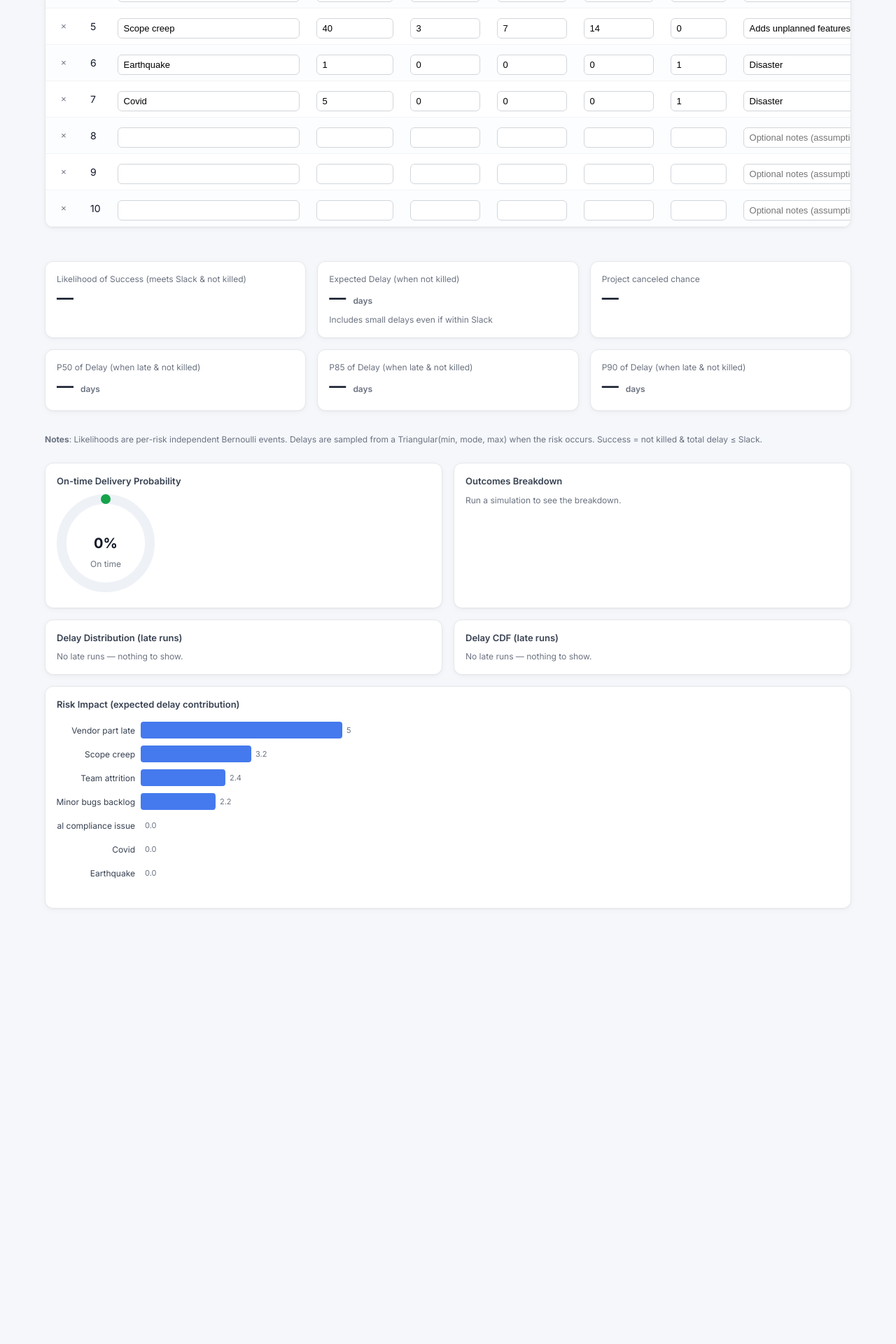
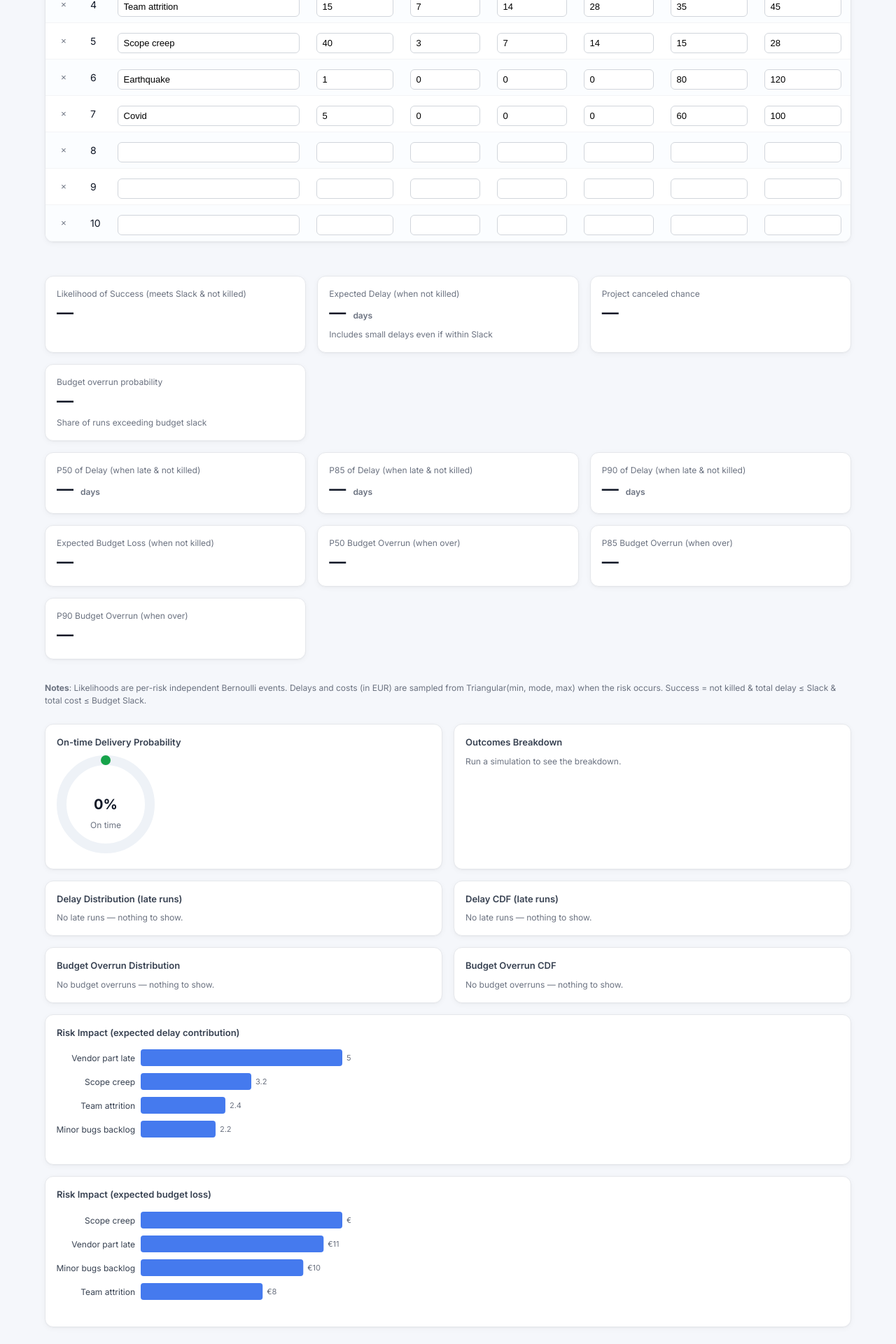
Before and after one commit to TheWizardOuss/risk-sim, a React (Vite) app: page / in a window 1280 px wide. Shown: the part 515-2435 px from the top of the page at 70% size. Before the commit the page ends 1837 px from the top, so only its background shows below. Built offline with nearby package versions, Linux system fonts and the light colour scheme.

Commit message:
Add budget risk modeling and EUR formatting

```diff
--- a/src/App.tsx
+++ b/src/App.tsx
@@ -8,6 +8,9 @@ type Risk = {
   min: number | ""; // days
   mode: number | "";
   max: number | "";
+  costMin: number | ""; // budget units
+  costMode: number | "";
+  costMax: number | "";
   kill: 0 | 1 | "";
   notes?: string;
 };
@@ -15,16 +18,30 @@ type Risk = {
 type Results = {
   successPct: number; // 0..1
   killedPct: number; // 0..1
+  budgetExceededPct: number; // 0..1
   expectedDelayNotKilled: number; // days
+  expectedCostNotKilled: number; // budget units
   p50Late: number; // days (only late & not killed)
   p85Late: number;
   p90Late: number;
+  p50BudgetOverrun: number; // budget units beyond slack
+  p85BudgetOverrun: number;
+  p90BudgetOverrun: number;
   runs: number;
   lateCount: number;
+  budgetExceededCount: number;
   notKilledCount: number;
   lateBins?: number[]; // histogram counts of late delays (> slack)
   lateMax?: number; // max of late delays (x-axis max)
+  budgetBins?: number[];
+  budgetMax?: number;
 };
+
+const currencyFormatter = new Intl.NumberFormat('en-US', {
+  style: 'currency',
+  currency: 'EUR',
+  maximumFractionDigits: 0,
+});
 
 // ---------- Worker code as a string (typed to satisfy TS) ----------
 const workerCode = () => {
@@ -65,31 +82,50 @@ const workerCode = () => {
     const rng = makeMulberry32(seed);
 
     const risks = data.risks || [] as any[];
-    const R: { p: number; a: number; m: number; b: number; kill: number }[] = [];
+    const R: {
+      p: number;
+      a: number;
+      m: number;
+      b: number;
+      kill: number;
+      costA: number;
+      costM: number;
+      costB: number;
+    }[] = [];
     for (let i = 0; i < risks.length; i++) {
       const r = risks[i] || {};
       const p = Math.max(0, Math.min(1, (Number(r.likelihood) || 0) / 100));
       const a = Number(r.min) || 0;
       const m = Number(r.mode) || 0;
       const b = Number(r.max) || 0;
+      const costA = Number(r.costMin) || 0;
+      const costM = Number(r.costMode) || 0;
+      const costB = Number(r.costMax) || 0;
       const kill = Number(r.kill) ? 1 : 0;
-      if (isFinite(p) && p > 0 && (kill === 1 || (a !== 0 || m !== 0 || b !== 0))) {
-        R.push({ p, a, m, b, kill });
+      const hasDelay = (a !== 0 || m !== 0 || b !== 0);
+      const hasCost = (costA !== 0 || costM !== 0 || costB !== 0);
+      if (isFinite(p) && p > 0 && (kill === 1 || hasDelay || hasCost)) {
+        R.push({ p, a, m, b, kill, costA, costM, costB });
       }
     }
 
-    const N = Math.max(1, Math.min(20000, Math.floor(Number(data.iterations) || 0)));
+    const N = Math.max(1, Math.min(50000, Math.floor(Number(data.iterations) || 0)));
     const slack = Math.max(0, Number(data.slack) || 0);
+    const budgetSlack = Math.max(0, Number(data.budgetSlack) || 0);
 
     let successCount = 0;
     let killedCount = 0;
     let notKilledCount = 0;
     let sumDelayNotKilled = 0;
+    let sumCostNotKilled = 0;
+    let budgetExceededCount = 0;
     const lateDelays: number[] = [];
+    const budgetOverruns: number[] = [];
 
     for (let i = 0; i < N; i++) {
       let anyKill = false;
       let totalDelay = 0;
+      let totalCost = 0;
       for (let j = 0; j < R.length; j++) {
         const r = R[j];
         if (rng() < r.p) {
@@ -97,15 +133,24 @@ const workerCode = () => {
           if (r.b > r.a && r.m >= r.a && r.m <= r.b) {
             totalDelay += sampleTriangular(r.a, r.m, r.b, rng);
           }
+          if (r.costB > r.costA && r.costM >= r.costA && r.costM <= r.costB) {
+            totalCost += sampleTriangular(r.costA, r.costM, r.costB, rng);
+          } else if (r.costA === r.costB && r.costA === r.costM && r.costA !== 0) {
+            totalCost += r.costA;
+          }
         }
       }
-      const success = !anyKill && totalDelay <= slack;
+      const overBudget = totalCost > budgetSlack;
+      if (overBudget) budgetExceededCount++;
+      const success = !anyKill && totalDelay <= slack && !overBudget;
       if (success) successCount++;
       if (anyKill) killedCount++;
       if (!anyKill) {
         notKilledCount++;
         sumDelayNotKilled += totalDelay;
+        sumCostNotKilled += totalCost;
         if (totalDelay > slack) lateDelays.push(totalDelay);
+        if (overBudget) budgetOverruns.push(totalCost - budgetSlack);
       }
       if (i % 1000 === 0) (self as any).postMessage({ type: "progress", done: i, total: N });
     }
@@ -113,9 +158,14 @@ const workerCode = () => {
     const successPct = successCount / N;
     const killedPct = killedCount / N;
     const expectedDelayNotKilled = notKilledCount ? sumDelayNotKilled / notKilledCount : 0;
+    const expectedCostNotKilled = notKilledCount ? sumCostNotKilled / notKilledCount : 0;
+    const budgetExceededPct = budgetExceededCount / N;
     const p50Late = percentile(lateDelays, 0.5);
     const p85Late = percentile(lateDelays, 0.85);
     const p90Late = percentile(lateDelays, 0.9);
+    const p50BudgetOverrun = percentile(budgetOverruns, 0.5);
+    const p85BudgetOverrun = percentile(budgetOverruns, 0.85);
+    const p90BudgetOverrun = percentile(budgetOverruns, 0.9);
 
     // Build histogram of late delays to avoid sending large arrays
     let lateBins: number[] = [];
@@ -132,20 +182,42 @@ const workerCode = () => {
       }
     }
 
+    let budgetBins: number[] = [];
+    let budgetMax = 0;
+    if (budgetOverruns.length > 0) {
+      budgetMax = Math.max(...budgetOverruns);
+      const BIN_COUNT = 20;
+      budgetBins = Array(BIN_COUNT).fill(0);
+      const width = budgetMax > 0 ? budgetMax / BIN_COUNT : 1;
+      for (let i = 0; i < budgetOverruns.length; i++) {
+        const v = budgetOverruns[i];
+        const b = Math.min(BIN_COUNT - 1, Math.floor(v / Math.max(1e-12, width)));
+        budgetBins[b]++;
+      }
+    }
+
     (self as any).postMessage({
       type: "done",
       results: {
         successPct,
         killedPct,
+        budgetExceededPct,
         expectedDelayNotKilled,
+        expectedCostNotKilled,
         p50Late,
         p85Late,
         p90Late,
+        p50BudgetOverrun,
+        p85BudgetOverrun,
+        p90BudgetOverrun,
         runs: N,
         lateCount: lateDelays.length,
+        budgetExceededCount,
         notKilledCount,
         lateBins,
         lateMax,
+        budgetBins,
+        budgetMax,
       },
     });
   };
@@ -181,12 +253,19 @@ function useWorker() {
     };
   }, []);
 
-  const run = (risks: Risk[], iterations: number, slack: number, seed?: number) => {
+  const run = (risks: Risk[], iterations: number, slack: number, budgetSlack: number, seed?: number) => {
     if (!workerRef.current) return;
     setRunning(true);
     setResults(null);
-    setProgress({ done: 0, total: Math.min(20000, Math.max(1, Math.floor(iterations))) });
-    workerRef.current.postMessage({ cmd: "run", risks, iterations, slack, seed: seed ?? Math.floor(Math.random() * 1e9) });
+    setProgress({ done: 0, total: Math.min(50000, Math.max(1, Math.floor(iterations))) });
+    workerRef.current.postMessage({
+      cmd: "run",
+      risks,
+      iterations,
+      slack,
+      budgetSlack,
+      seed: seed ?? Math.floor(Math.random() * 1e9),
+    });
   };
 
   const stop = () => {
@@ -205,16 +284,27 @@ function useWorker() {
   return { run, stop, running, progress, results };
 }
 
-const emptyRisk = (): Risk => ({ name: "", likelihood: "", min: "", mode: "", max: "", kill: "", notes: "" });
+const emptyRisk = (): Risk => ({
+  name: "",
+  likelihood: "",
+  min: "",
+  mode: "",
+  max: "",
+  costMin: "",
+  costMode: "",
+  costMax: "",
+  kill: "",
+  notes: "",
+});
 
 const sampleRisks: Risk[] = [
-  { name: "Minor bugs backlog", likelihood: 50, min: 2, mode: 4, max: 7, kill: 0, notes: "Nuisance work slows testing" },
-  { name: "Vendor part late", likelihood: 25, min: 10, mode: 20, max: 40, kill: 0, notes: "External dependency" },
-  { name: "Critical compliance issue", likelihood: 5, min: 0, mode: 0, max: 0, kill: 1, notes: "If it hits, project is stopped" },
-  { name: "Team attrition", likelihood: 15, min: 7, mode: 14, max: 28, kill: 0, notes: "Loss of key engineer" },
-  { name: "Scope creep", likelihood: 40, min: 3, mode: 7, max: 14, kill: 0, notes: "Adds unplanned features" },
-  { name: "Earthquake", likelihood: 1, min: 0, mode: 0, max: 0, kill: 1, notes: "Disaster" },
-  { name: "Covid", likelihood: 5, min: 0, mode: 0, max: 0, kill: 1, notes: "Disaster" },
+  { name: "Minor bugs backlog", likelihood: 50, min: 2, mode: 4, max: 7, costMin: 10, costMode: 18, costMax: 32, kill: 0, notes: "Nuisance work slows testing" },
+  { name: "Vendor part late", likelihood: 25, min: 10, mode: 20, max: 40, costMin: 25, costMode: 40, costMax: 70, kill: 0, notes: "External dependency" },
+  { name: "Critical compliance issue", likelihood: 5, min: 0, mode: 0, max: 0, costMin: 50, costMode: 90, costMax: 140, kill: 1, notes: "If it hits, project is stopped" },
+  { name: "Team attrition", likelihood: 15, min: 7, mode: 14, max: 28, costMin: 35, costMode: 45, costMax: 70, kill: 0, notes: "Loss of key engineer" },
+  { name: "Scope creep", likelihood: 40, min: 3, mode: 7, max: 14, costMin: 15, costMode: 28, costMax: 50, kill: 0, notes: "Adds unplanned features" },
+  { name: "Earthquake", likelihood: 1, min: 0, mode: 0, max: 0, costMin: 80, costMode: 120, costMax: 200, kill: 1, notes: "Disaster" },
+  { name: "Covid", likelihood: 5, min: 0, mode: 0, max: 0, costMin: 60, costMode: 100, costMax: 160, kill: 1, notes: "Disaster" },
 ];
 
 export default function RiskSimulatorApp() {
@@ -225,6 +315,7 @@ export default function RiskSimulatorApp() {
   });
   const [iterations, setIterations] = useState(20000);
   const [slack, setSlack] = useState(15);
+  const [budgetSlack, setBudgetSlack] = useState(100);
   const [seed, setSeed] = useState<string>("");
   const { run, stop, running, progress, results } = useWorker();
 
@@ -261,17 +352,23 @@ export default function RiskSimulatorApp() {
         min: r.min === "" ? 0 : Number(r.min),
         mode: r.mode === "" ? 0 : Number(r.mode),
         max: r.max === "" ? 0 : Number(r.max),
+        costMin: r.costMin === "" ? 0 : Number(r.costMin),
+        costMode: r.costMode === "" ? 0 : Number(r.costMode),
+        costMax: r.costMax === "" ? 0 : Number(r.costMax),
         kill: (r.kill === "" ? 0 : Number(r.kill)) as 0 | 1,
       }))
       .filter((r) => (
         (r.likelihood as number) > 0 &&
-        (r.kill === 1 || (Number.isFinite(r.min) && Number.isFinite(r.mode) && Number.isFinite(r.max)))
+        (r.kill === 1 ||
+          (Number.isFinite(r.min) && Number.isFinite(r.mode) && Number.isFinite(r.max) && (r.min !== 0 || r.mode !== 0 || r.max !== 0)) ||
+          (Number.isFinite(r.costMin) && Number.isFinite(r.costMode) && Number.isFinite(r.costMax) && (r.costMin !== 0 || r.costMode !== 0 || r.costMax !== 0)))
       ));
 
-    const iters = Math.max(1, Math.min(20000, Math.floor(iterations)));
+    const iters = Math.max(1, Math.min(50000, Math.floor(iterations)));
     const slackDays = Math.max(0, Number(slack));
+    const budgetSlackValue = Math.max(0, Number(budgetSlack));
     const sd = seed.trim() !== "" ? Number(seed) : Math.floor(Math.random() * 1e9);
-    run(prepared as any, iters, slackDays, sd);
+    run(prepared as any, iters, slackDays, budgetSlackValue, sd);
   };
 
   const clearRow = (idx: number) => {
@@ -280,28 +377,44 @@ export default function RiskSimulatorApp() {
 
   const fmtPct = (x?: number | null) => (x == null ? "—" : (x * 100).toFixed(1) + "%");
   const fmtNum = (x?: number | null) => (x == null ? "—" : (Math.round((x as number) * 10) / 10).toString());
+  const fmtCurrency = (x?: number | null) => {
+    if (x == null) return "—";
+    return currencyFormatter.format(Math.round((x as number) * 100) / 100).replace(/\u00A0/g, ' ');
+  };
 
   // Risk impact (static expected contribution approximation for ranking)
-  const impact = risks
-    .filter(r => (r.name?.trim() || r.likelihood || r.min || r.mode || r.max || r.kill) !== "")
+  const riskSummaries = risks
+    .filter(r => (r.name?.trim() || r.likelihood || r.min || r.mode || r.max || r.costMin || r.costMode || r.costMax || r.kill) !== "")
     .map(r => {
       const p = Math.max(0, Math.min(1, (Number(r.likelihood) || 0) / 100));
       const a = Number(r.min) || 0;
       const m = Number(r.mode) || 0;
       const b = Number(r.max) || 0;
+      const costA = Number(r.costMin) || 0;
+      const costM = Number(r.costMode) || 0;
+      const costB = Number(r.costMax) || 0;
       const kill = Number(r.kill) ? 1 : 0;
       const expectedDelay = kill ? 0 : ((a + m + b) / 3) * p;
+      const expectedCost = kill ? 0 : ((costA + costM + costB) / 3) * p;
       const cancelProb = kill ? p : 0;
-      return { name: r.name || "(untitled)", expectedDelay, cancelProb };
+      return { name: r.name || "(untitled)", expectedDelay, expectedCost, cancelProb };
     })
-    .filter(x => x.expectedDelay > 0 || x.cancelProb > 0)
-    .sort((x, y) => (y.expectedDelay + y.cancelProb) - (x.expectedDelay + x.cancelProb))
+    .filter(x => x.expectedDelay > 0 || x.expectedCost > 0 || x.cancelProb > 0);
+
+  const delayImpact = riskSummaries
+    .filter(x => x.expectedDelay > 0)
+    .sort((x, y) => y.expectedDelay - x.expectedDelay)
+    .slice(0, 8);
+
+  const costImpact = riskSummaries
+    .filter(x => x.expectedCost > 0)
+    .sort((x, y) => y.expectedCost - x.expectedCost)
     .slice(0, 8);
 
   return (
     <div className="container">
       <h1 className="page-title">Project Risk Simulator</h1>
-      <p className="subtitle">Up to 50 risks · 20,000 simulations · Client-side only (no backend)</p>
+      <p className="subtitle">Up to 50 risks · 50,000 simulations · Client-side only (no backend)</p>
 
       <div className="grid-3 mb-6">
         <div className="card">
@@ -310,9 +423,14 @@ export default function RiskSimulatorApp() {
                  onChange={(e) => setSlack(Number(e.target.value))} min={0} />
         </div>
         <div className="card">
-          <label className="label">Iterations (max 20,000)</label>
+          <label className="label">Budget Slack (EUR)</label>
+          <input type="number" className="input" value={budgetSlack}
+                 onChange={(e) => setBudgetSlack(Number(e.target.value))} min={0} />
+        </div>
+        <div className="card">
+          <label className="label">Iterations (max 50,000)</label>
           <input type="number" className="input" value={iterations}
-                 onChange={(e) => setIterations(Number(e.target.value))} min={100} max={20000} step={100} />
+                 onChange={(e) => setIterations(Number(e.target.value))} min={100} max={50000} step={100} />
         </div>
         <div className="card">
           <label className="label">Random Seed (optional)</label>
@@ -345,6 +463,9 @@ export default function RiskSimulatorApp() {
               <th title="Best-case delay in days if the risk occurs (triangular minimum). Must be ≤ Most likely ≤ Max.">Min (days)</th>
               <th title="Most likely delay in days if the risk occurs (triangular mode). Must be between Min and Max.">Most likely</th>
               <th title="Worst-case delay in days if the risk occurs (triangular maximum). Must be ≥ Most likely.">Max (days)</th>
+              <th title="Best-case budget impact if the risk occurs (triangular minimum). Set 0 if no cost impact.">Cost Min (EUR)</th>
+              <th title="Most likely budget impact if the risk occurs (triangular mode).">Cost Most likely (EUR)</th>
+              <th title="Worst-case budget impact if the risk occurs (triangular maximum).">Cost Max (EUR)</th>
               <th title="Set to 1 if the risk cancels the project whenever it occurs; 0 otherwise. When 1, delay fields are ignored.">Kill (0/1)</th>
               <th title="Optional notes or clarifications about the risk.">Notes</th>
             </tr>
@@ -383,6 +504,21 @@ export default function RiskSimulatorApp() {
                   <input type="number" min={0} className="input input-sm" style={{ width: 100 }} value={r.max as any}
                          title="Worst-case delay if risk occurs (triangular maximum)."
                          onChange={(e) => setRisks(prev => prev.map((x,i)=> i===idx? { ...x, max: e.target.value === ''? '' : Number(e.target.value) }: x))} />
+                </td>
+                <td>
+                  <input type="number" min={0} className="input input-sm" style={{ width: 110 }} value={r.costMin as any}
+                         title="Best-case budget impact if risk occurs (triangular minimum)."
+                         onChange={(e) => setRisks(prev => prev.map((x,i)=> i===idx? { ...x, costMin: e.target.value === ''? '' : Number(e.target.value) }: x))} />
+                </td>
+                <td>
+                  <input type="number" min={0} className="input input-sm" style={{ width: 110 }} value={r.costMode as any}
+                         title="Most likely budget impact if risk occurs (triangular mode)."
+                         onChange={(e) => setRisks(prev => prev.map((x,i)=> i===idx? { ...x, costMode: e.target.value === ''? '' : Number(e.target.value) }: x))} />
+                </td>
+                <td>
+                  <input type="number" min={0} className="input input-sm" style={{ width: 110 }} value={r.costMax as any}
+                         title="Worst-case budget impact if risk occurs (triangular maximum)."
+                         onChange={(e) => setRisks(prev => prev.map((x,i)=> i===idx? { ...x, costMax: e.target.value === ''? '' : Number(e.target.value) }: x))} />
                 </td>
                 <td>
                   <input type="number" min={0} max={1} className="input input-sm" style={{ width: 80 }} value={r.kill as any}
@@ -429,6 +565,11 @@ export default function RiskSimulatorApp() {
           <div className="stat-label">Project canceled chance</div>
           <div className="stat-value">{results ? fmtPct(results.killedPct) : "—"}</div>
         </div>
+        <div className="stat-card">
+          <div className="stat-label">Budget overrun probability</div>
+          <div className="stat-value">{results ? fmtPct(results.budgetExceededPct) : "—"}</div>
+          <div className="stat-label" style={{ marginTop: 4 }}>Share of runs exceeding budget slack</div>
+        </div>
       </div>
 
       <div className="stats-grid mt-4">
@@ -446,14 +587,45 @@ export default function RiskSimulatorApp() {
         </div>
       </div>
 
+      <div className="stats-grid mt-4">
+        <div className="stat-card">
+          <div className="stat-label">Expected Budget Loss (when not killed)</div>
+          <div className="stat-value">{results ? fmtCurrency(results.expectedCostNotKilled) : "—"}</div>
+        </div>
+        <div className="stat-card">
+          <div className="stat-label">P50 Budget Overrun (when over)</div>
+          <div className="stat-value">
+            {results && results.budgetExceededCount > 0 ? (
+              fmtCurrency(results.p50BudgetOverrun)
+            ) : '—'}
+          </div>
+        </div>
+        <div className="stat-card">
+          <div className="stat-label">P85 Budget Overrun (when over)</div>
+          <div className="stat-value">
+            {results && results.budgetExceededCount > 0 ? (
+              fmtCurrency(results.p85BudgetOverrun)
+            ) : '—'}
+          </div>
+        </div>
+        <div className="stat-card">
+          <div className="stat-label">P90 Budget Overrun (when over)</div>
+          <div className="stat-value">
+            {results && results.budgetExceededCount > 0 ? (
+              fmtCurrency(results.p90BudgetOverrun)
+            ) : '—'}
+          </div>
+        </div>
+      </div>
+
       {results && (
         <div className="meta mt-4">
-          <div>Runs: {results.runs.toLocaleString()} · Not killed runs: {results.notKilledCount.toLocaleString()} · Late runs: {results.lateCount.toLocaleString()}</div>
+          <div>Runs: {results.runs.toLocaleString()} · Not killed runs: {results.notKilledCount.toLocaleString()} · Late runs: {results.lateCount.toLocaleString()} · Budget overruns: {results.budgetExceededCount.toLocaleString()}</div>
         </div>
       )}
 
       <div className="notes mt-8">
-        <p><strong>Notes</strong>: Likelihoods are per-risk independent Bernoulli events. Delays are sampled from a Triangular(min, mode, max) when the risk occurs. Success = not killed & total delay ≤ Slack.</p>
+        <p><strong>Notes</strong>: Likelihoods are per-risk independent Bernoulli events. Delays and costs (in EUR) are sampled from Triangular(min, mode, max) when the risk occurs. Success = not killed & total delay ≤ Slack & total cost ≤ Budget Slack.</p>
       </div>
 
       {/* Charts */}
@@ -470,13 +642,13 @@ export default function RiskSimulatorApp() {
               <StackedBar
                 segments={[
                   { value: results.successPct, color: '#16a34a', label: 'On-time' },
-                  { value: Math.max(0, 1 - results.killedPct - results.successPct), color: '#2563eb', label: 'Late' },
+                  { value: Math.max(0, 1 - results.killedPct - results.successPct), color: '#2563eb', label: 'Late / Over budget' },
                   { value: results.killedPct, color: '#dc2626', label: 'Killed' },
                 ]}
               />
               <div className="legend">
                 <span className="legend-item"><span className="legend-swatch" style={{ background: '#16a34a' }} /> On-time</span>
-                <span className="legend-item"><span className="legend-swatch" style={{ background: '#2563eb' }} /> Late</span>
+                <span className="legend-item"><span className="legend-swatch" style={{ background: '#2563eb' }} /> Late / Over budget</span>
                 <span className="legend-item"><span className="legend-swatch" style={{ background: '#dc2626' }} /> Killed</span>
               </div>
             </>
@@ -501,12 +673,42 @@ export default function RiskSimulatorApp() {
           )}
         </div>
 
+        <div className="chart-card">
+          <div className="chart-title">Budget Overrun Distribution</div>
+          {results?.budgetBins && results.budgetBins.length > 0 && results.budgetMax && results.budgetMax > 0 ? (
+            <Histogram bins={results.budgetBins} maxX={results.budgetMax} xLabel="Units beyond budget slack" />
+          ) : (
+            <div className="meta">No budget overruns — nothing to show.</div>
+          )}
+        </div>
+
+        <div className="chart-card">
+          <div className="chart-title">Budget Overrun CDF</div>
+          {results?.budgetBins && results.budgetBins.length > 0 && results.budgetMax && results.budgetMax > 0 ? (
+            <CDF bins={results.budgetBins} maxX={results.budgetMax} xLabel="Units beyond budget slack" />
+          ) : (
+            <div className="meta">No budget overruns — nothing to show.</div>
+          )}
+        </div>
+
         <div className="chart-card" style={{ gridColumn: '1 / -1' }}>
           <div className="chart-title">Risk Impact (expected delay contribution)</div>
-          {impact.length > 0 ? (
-            <HBars items={impact.map(i => ({ name: i.name, value: i.expectedDelay }))} />
+          {delayImpact.length > 0 ? (
+            <HBars items={delayImpact.map(i => ({ name: i.name, value: i.expectedDelay }))} />
           ) : (
             <div className="meta">Add risks to see impact ranking.</div>
+          )}
+        </div>
+
+        <div className="chart-card" style={{ gridColumn: '1 / -1' }}>
+          <div className="chart-title">Risk Impact (expected budget loss)</div>
+          {costImpact.length > 0 ? (
+            <HBars
+              items={costImpact.map(i => ({ name: i.name, value: i.expectedCost }))}
+              formatValue={fmtCurrency}
+            />
+          ) : (
+            <div className="meta">Add risks with budget impacts to see ranking.</div>
           )}
         </div>
       </div>
--- a/src/components/Charts.tsx
+++ b/src/components/Charts.tsx
@@ -152,15 +152,17 @@ type HBarProps = {
   items: { name: string; value: number }[]; // already sorted desc
   width?: number;
   height?: number; // auto-rows otherwise
+  formatValue?: (value: number) => string;
 };
 
-export function HBars({ items, width = 420, height }: HBarProps) {
+export function HBars({ items, width = 420, height, formatValue }: HBarProps) {
   const rowH = 24;
   const gap = 10;
   const h = height ?? (items.length * (rowH + gap));
   const max = Math.max(...items.map(i => i.value), 1);
   const pad = { l: 120, r: 12, t: 6, b: 6 };
   const innerW = width - pad.l - pad.r;
+  const fmt = formatValue ?? ((value: number) => value.toFixed(1));
   return (
     <svg width={width} height={h + pad.t + pad.b} role="img" aria-label="Risk impact ranking">
       {items.map((it, idx) => {
@@ -170,7 +172,7 @@ export function HBars({ items, width = 420, height }: HBarProps) {
           <g key={idx}>
             <text x={pad.l - 8} y={y + rowH / 2} textAnchor="end" dominantBaseline="central" fontSize={12} fill="#374151">{it.name}</text>
             <rect x={pad.l} y={y} width={w} height={rowH} fill="#2563eb" rx={4} opacity={0.85} />
-            <text x={pad.l + w + 6} y={y + rowH / 2} dominantBaseline="central" fontSize={11} fill="#6b7280">{it.value.toFixed(1)}</text>
+            <text x={pad.l + w + 6} y={y + rowH / 2} dominantBaseline="central" fontSize={11} fill="#6b7280">{fmt(it.value)}</text>
           </g>
         );
       })}
--- a/src/index.css
+++ b/src/index.css
@@ -43,11 +43,8 @@ body {
 
 .grid-3 {
   display: grid;
-  grid-template-columns: 1fr;
   gap: 16px;
-}
-@media (min-width: 768px) {
-  .grid-3 { grid-template-columns: repeat(3, 1fr); }
+  grid-template-columns: repeat(auto-fit, minmax(180px, 1fr));
 }
 
 .stats-grid {
```
